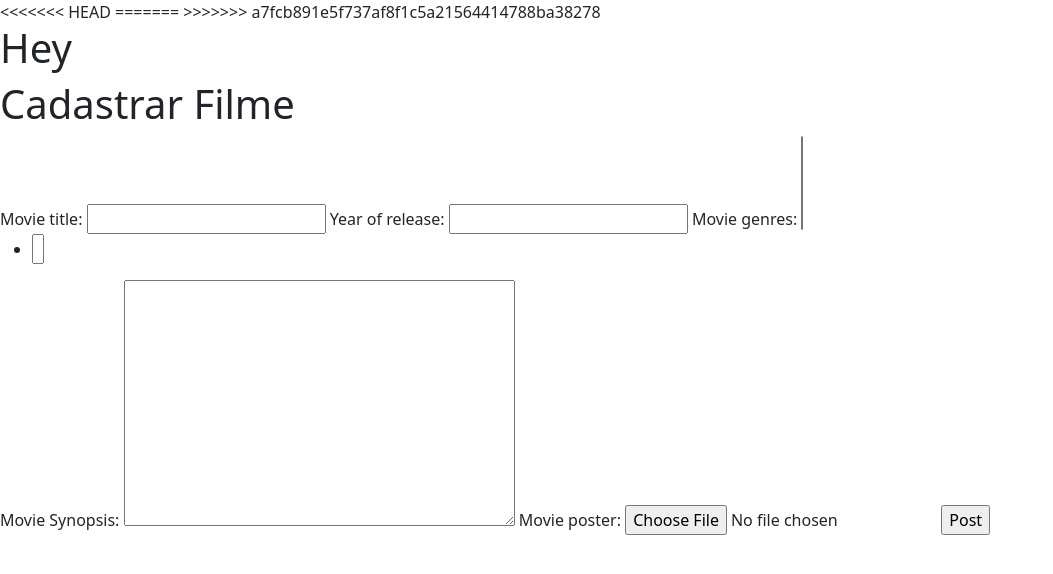
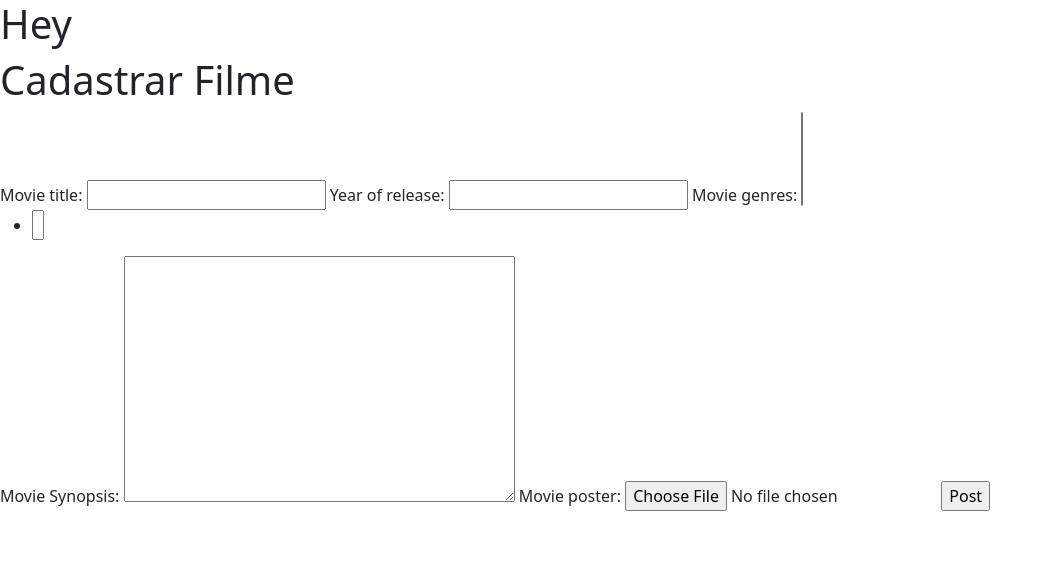
Before and after one commit to evanapimenta/film-catalog, a Django app: page /register in a window 1280 px wide. Shown: the top 574 px of the page, without its empty margins (0-1053 px from the left). Run offline with Django 4.2, Linux system fonts and the light colour scheme; data that the repository does not hold is empty; some libraries are stand-ins or nearby versions.

Commit message:
Edit base.html

```diff
--- a/catalog/templates/base.html
+++ b/catalog/templates/base.html
@@ -7,10 +7,6 @@
   {% bootstrap_javascript %}
 </head>
 <body>
-<<<<<<< HEAD
-
-=======
->>>>>>> a7fcb891e5f737af8f1c5a21564414788ba38278
     <h1>Hey</h1>
     <div id="content">
         {% block addmovie %}{% endblock %}
```
